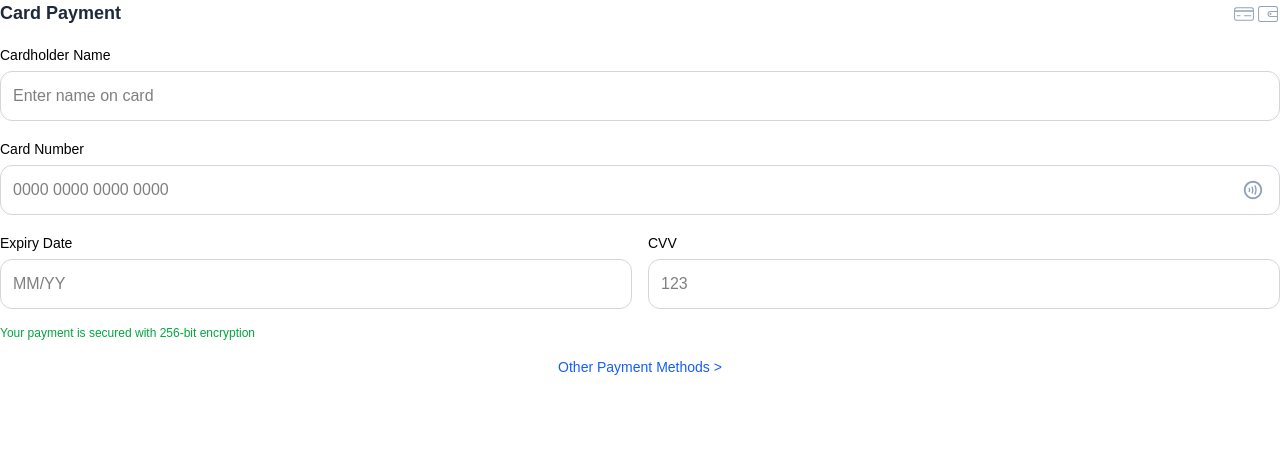
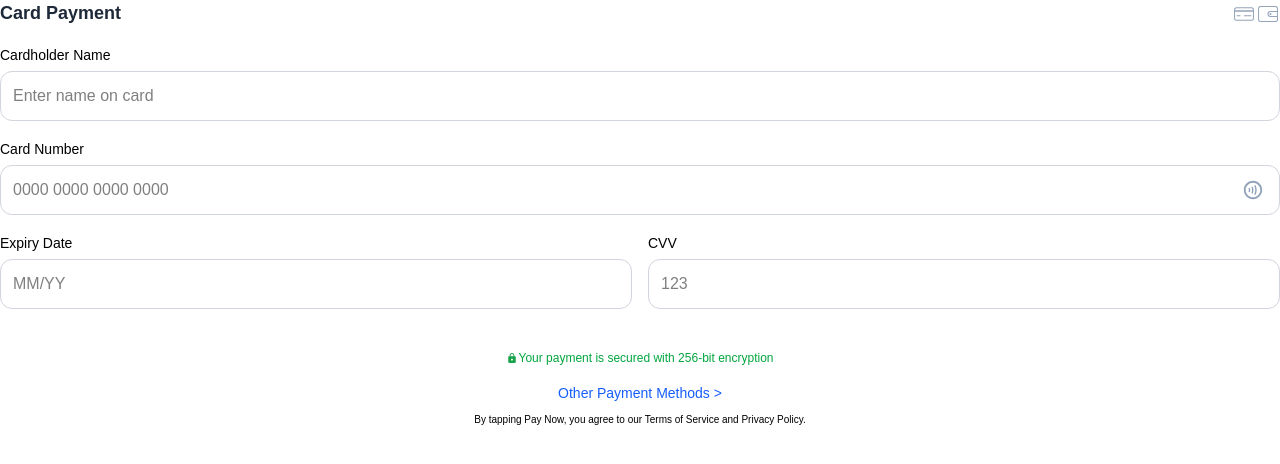
Before and after one commit to AmalenduManoj/Fiat-checkout, a Next.js app: page /component/PaymentForm in a window 1280 px wide. Shown: the top 464 px of the page. Built offline with nearby package versions, Linux system fonts and the light colour scheme.

Commit message:
layout completed

```diff
--- a/src/pages/component/PaymentForm.js
+++ b/src/pages/component/PaymentForm.js
@@ -1,6 +1,7 @@
 import { CiCreditCard1 } from "react-icons/ci";
 import { CiWallet } from "react-icons/ci";
 import { MdOutlineContactless } from "react-icons/md";
+import { IoMdLock } from "react-icons/io";
 
 export default function PaymentForm() {
   return (
@@ -69,13 +70,16 @@ export default function PaymentForm() {
         </div>
       </div>
 
-      <p className="text-xs text-green-600">
-        Your payment is secured with 256-bit encryption
-      </p>
+      <div className="w-full flex justify-center items-center text-[12px] text-green-600 mt-10">
+        <IoMdLock color="#16A34A"/>
+        <p>Your payment is secured with 256-bit encryption</p>
+      </div>
 
-      <p className="text-blue-600 text-sm text-center cursor-pointer">
-        Other Payment Methods &gt;
-      </p>
+      <div className="text-center cursor-pointer space-y-2">
+        <p className="text-blue-600 text-[14px]">Other Payment Methods &gt;</p>
+        <p className="text-[10px]">By tapping Pay Now, you agree to our Terms of Service and
+Privacy Policy.</p>
+      </div>
 
     </div>
   );
```
